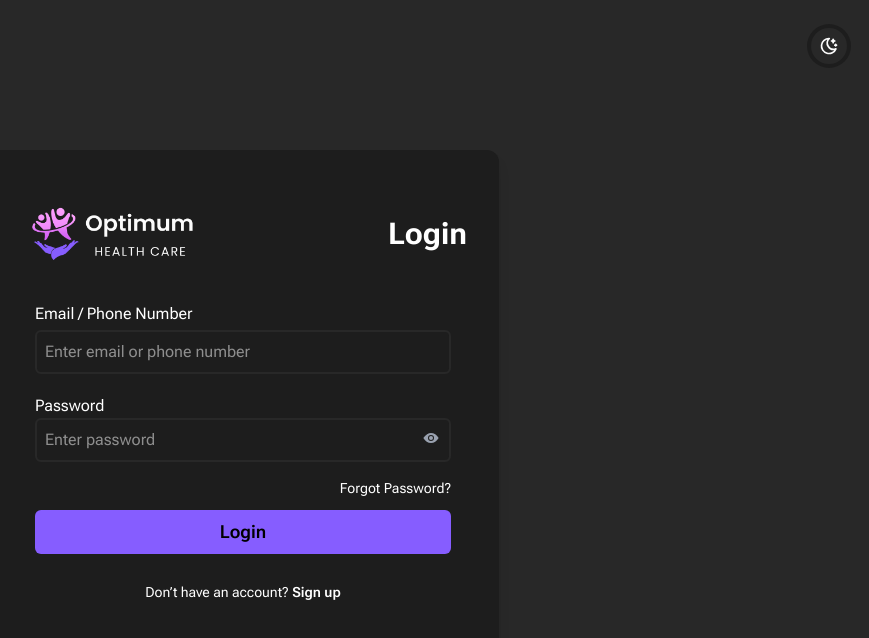
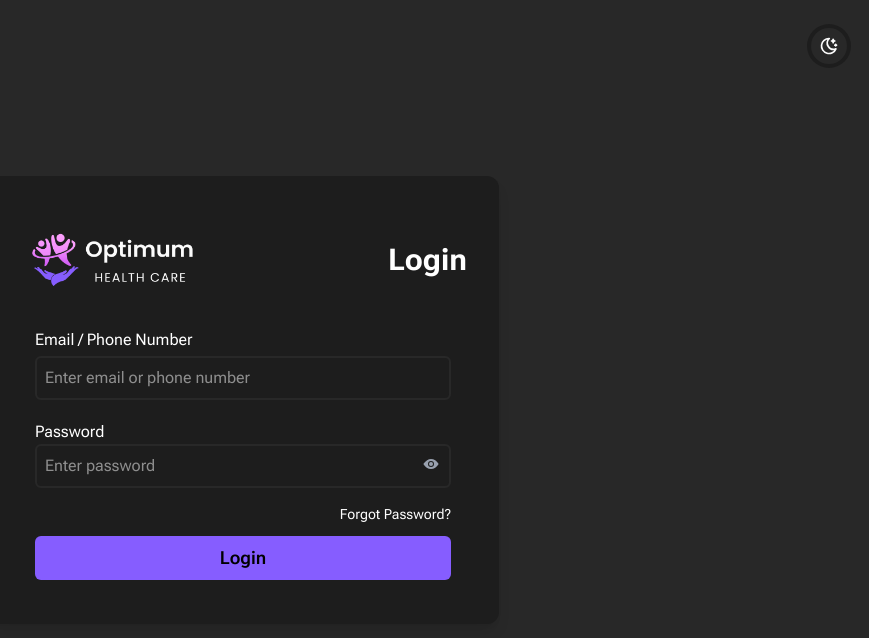
Before and after one commit to Vishvanath2005/Optimum-HealthCare, a React (Vite) app: page / in a window 1280 px wide. Shown: the top 638 px of the page, without its empty margins (397-1266 px from the left). Built offline with nearby package versions, Linux system fonts and the light colour scheme.

Commit message:
login  signup removed

```diff
--- a/src/pages/auth/Login.jsx
+++ b/src/pages/auth/Login.jsx
@@ -61,7 +61,7 @@ const Login = () => {
               Login
             </p>
           </form>
-          <p className="text-center cursor-pointer text-sm py-4">
+          {/* <p className="text-center cursor-pointer text-sm py-4">
             Don’t have an account?{" "}
             <span
             onClick={() =>navigate("/")}
@@ -69,7 +69,7 @@ const Login = () => {
             >
               Sign up
             </span>
-          </p>
+          </p> */}
         </div>
       </div>
     </>
```
